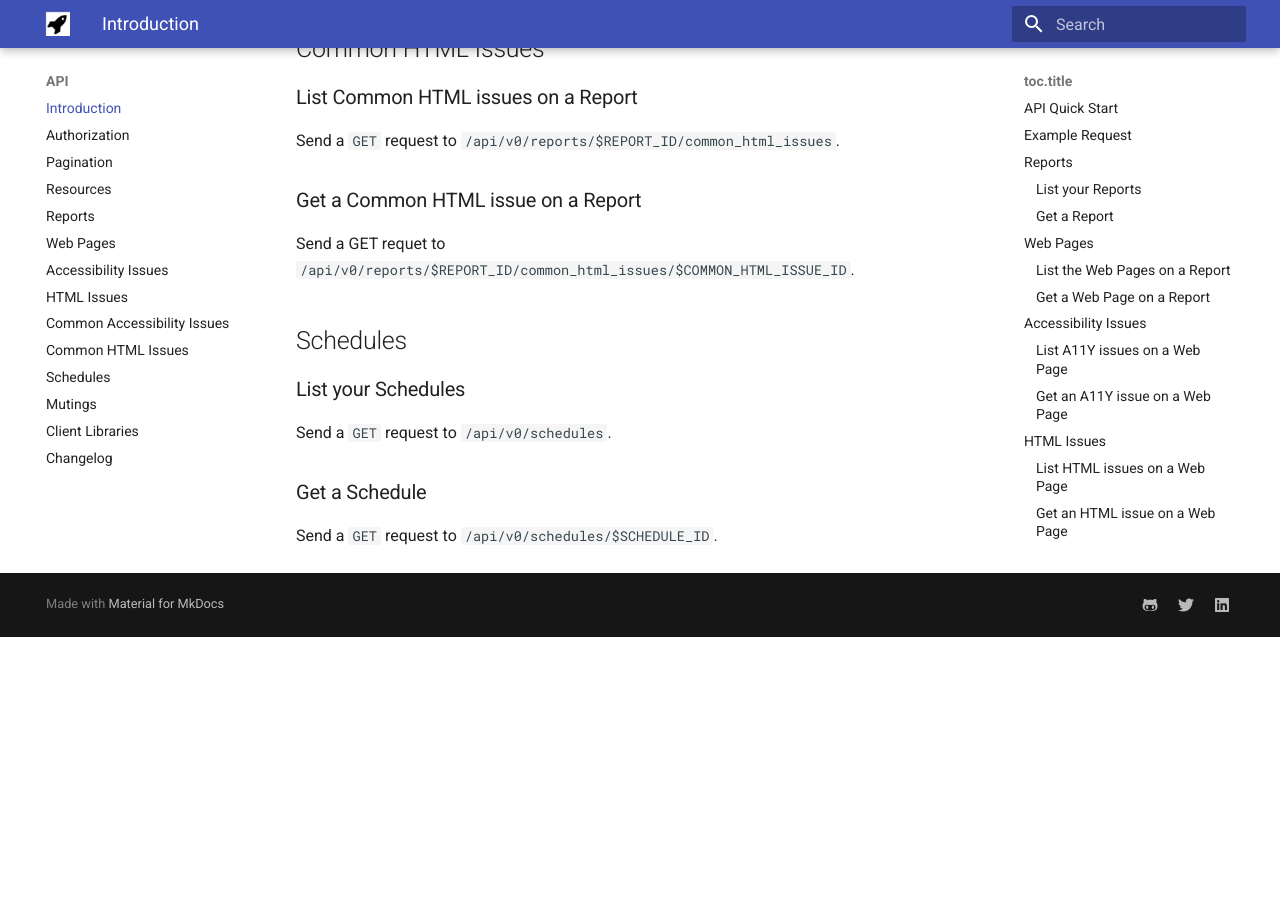
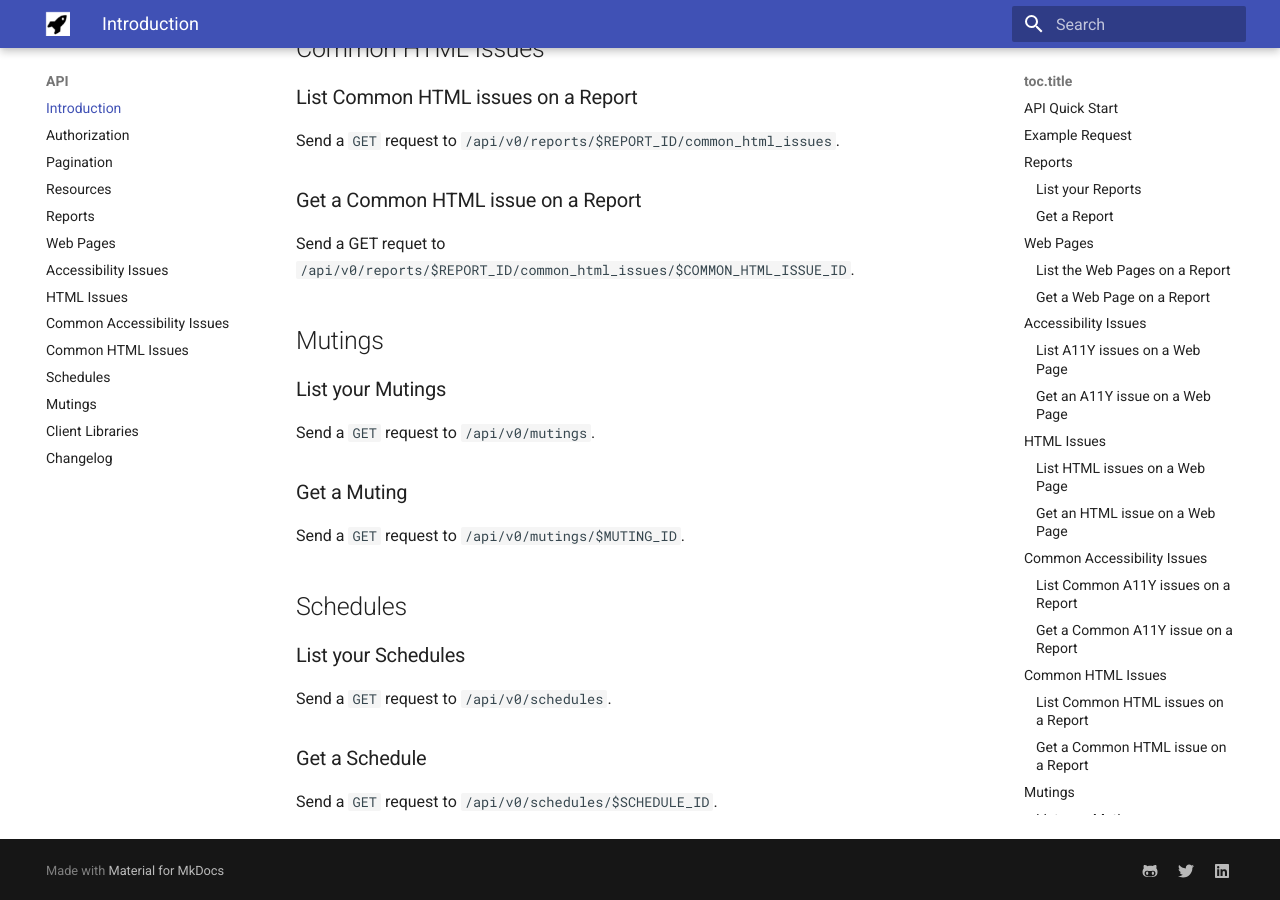
Before and after one commit to rocketvalidator/docs-rocketvalidator, an MkDocs documentation site: the page built from docs/api/index.md, in a window 1280 px wide and 900 px high, scrolled down 2474 px. Built offline with MkDocs 1.6.1 and Material for MkDocs 9.7.7, drawn with Linux system fonts in a browser that asks for light colours; before the commit the page ends 3111 px from its top, so only the background shows below that.

Commit message:
mutings how-to in api index

```diff
--- a/docs/api/index.md
+++ b/docs/api/index.md
@@ -245,6 +245,16 @@
 
 Send a GET requet to `/api/v0/reports/$REPORT_ID/common_html_issues/$COMMON_HTML_ISSUE_ID`.
 
+## Mutings
+
+### List your Mutings
+
+Send a `GET` request to `/api/v0/mutings`.
+
+### Get a Muting
+
+Send a `GET` request to `/api/v0/mutings/$MUTING_ID`.
+
 ## Schedules
 
 ### List your Schedules
```
